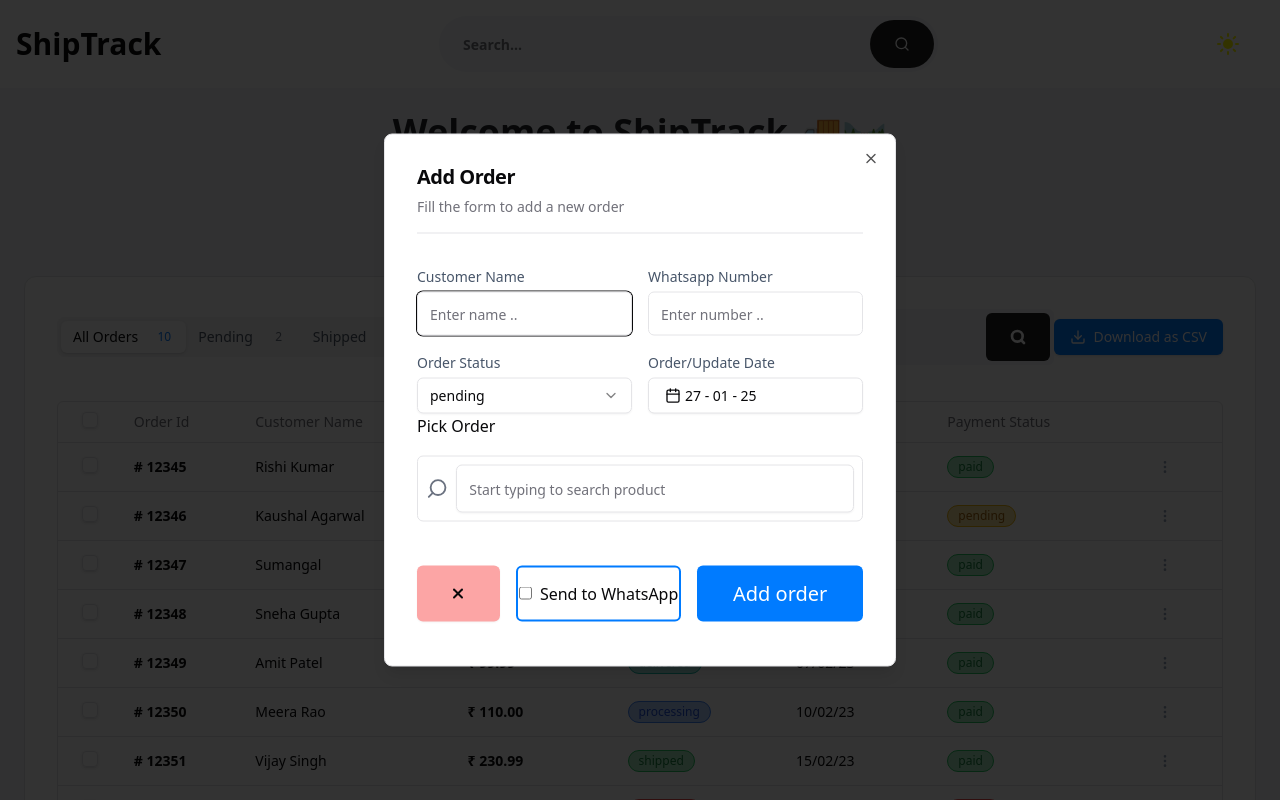
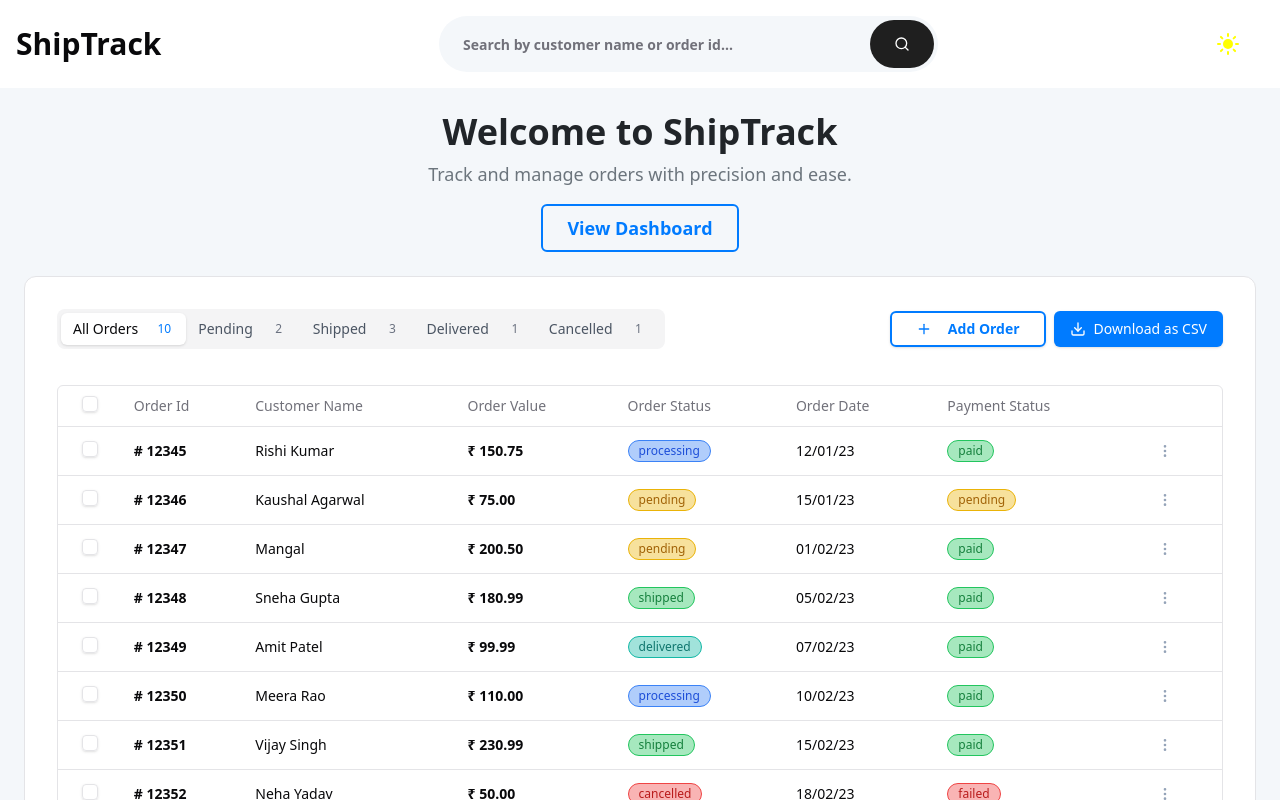
Before and after one commit to Tic-Tech-Toe/oms, a Next.js app: page / in a window 1280 px wide. Shown: the top 800 px of the page. Built offline with nearby package versions, Linux system fonts and the light colour scheme.

Commit message:
UI fixes

```diff
--- a/app/(home)/order-dashboard/page.tsx
+++ b/app/(home)/order-dashboard/page.tsx
@@ -47,10 +47,10 @@
       {openEditDialog && <EditOrderDialog />}
 
       {/* Button to add a new order */}
-      <Button onClick={handleAddOrder}>
+      {/* <Button onClick={handleAddOrder}>
         <Plus className="text-xl mr-2" />
         Add New Order
-      </Button>
+      </Button> */}
     </>
   );
 };
--- a/app/layout.tsx
+++ b/app/layout.tsx
@@ -14,7 +14,7 @@
 });
 
 export const metadata: Metadata = {
-  title: "Create Next App",
+  title: "Shiptrack | Order Management",
   description: "Generated by create next app",
 };
 
--- a/components/Header.tsx
+++ b/components/Header.tsx
@@ -1,18 +1,31 @@
 "use client"
 
+import React, { useState } from "react";
+import { Input } from "./ui/input";
+import { Button } from "./ui/button";
+import { Search, Moon, Sun } from "lucide-react";
+import { useTheme } from "next-themes";
+import { useOrderStore } from "@/hooks/useOrderStore";
 import Link from "next/link";
-import React from "react";
-import { Separator } from "./ui/separator";
-import { Switch } from "./ui/switch";
-import { useTheme } from "next-themes";
-import { log } from "console";
-import { Input } from "./ui/input";
-import { Moon, Search, Sun } from "lucide-react";
-import { Button } from "./ui/button";
 
 const Header = () => {
-    const {theme,setTheme} = useTheme("light");
-    console.log(theme)
+  const { theme, setTheme } = useTheme();
+  const [searchQuery, setSearchQuery] = useState(""); // State to manage the search query
+  const allOrders = useOrderStore((state) => state.allOrders); // Get orders from the store
+
+  // Function to handle search logic
+  const handleSearch = () => {
+    if (!searchQuery.trim()) return;
+
+    const filteredOrders = allOrders.filter(
+      (order) =>
+        order.customer.name.toLowerCase().includes(searchQuery.toLowerCase()) || // Search by customer name
+        order.id.toLowerCase().includes(searchQuery.toLowerCase()) // Search by order ID
+    );
+
+    console.log("Filtered Orders:", filteredOrders); // Display filtered orders in the console or render them
+    // You can now pass the filteredOrders to a component or render them directly
+  };
 
   const toggleTheme = () => {
     const newTheme = theme === "light" ? "dark" : "light";
@@ -22,39 +35,31 @@
   };
 
   return (
-    <header className="flex justify-between  py-4 px-2 gap-2 md:gap-0 md:px-4  items-center bg-background">
-      <h1 className="md:text-3xl text-2xl font-bold hidden md:block">ShipTrack</h1>
-      <div className="bg-light-light-gray font-semibold dark:bg-dark-dark-gray flex md:w-2/5 w-full rounded-full justify-around relative  p-2">
-        <Input placeholder="Search..." className="h-10 border-none px-4 text-lg font-semibold rounded-full focus:outline-none focus:ring-0 shadow-none focus:border-none focus-visible:outline-none focus-visible:ring-0 !important" />
+    <header className="flex justify-between py-4 px-2 gap-2 md:gap-0 md:px-4 items-center bg-background">
+      <Link href={"/"}><h1 className="md:text-3xl text-2xl font-bold hidden md:block">ShipTrack</h1></Link>
+
+
+      {/* Search Bar */}
+      <div className="bg-light-light-gray font-semibold dark:bg-dark-dark-gray flex md:w-2/5 w-full rounded-full justify-around relative p-2">
+        <Input
+          placeholder="Search by customer name or order id..."
+          className="h-10 border-none px-4 text-lg font-semibold rounded-full focus:outline-none focus:ring-0 shadow-none focus:border-none focus-visible:outline-none focus-visible:ring-0 !important"
+          value={searchQuery}
+          onChange={(e) => setSearchQuery(e.target.value)}
+        />
         <div className="dark:bg-light-text-secondary/[0.6] absolute bottom-1 right-1 rounded-full bg-dark-dark-gray p-2">
-            <Button className="h-8 border-none shadow-none">
-                <Search size={48} className="text-white"/>
+          <Button className="h-8 border-none shadow-none" onClick={handleSearch}>
+            <Search size={48} className="text-white" />
           </Button>
+        </div>
+      </div>
 
-        </div>
-        {/* <Link href="/dashboard" className=""><span className="text-light-text-secondary dark:text-dark-text-secondary hover:text-light-text-primary dark:hover:text-dark-text-primary transition-all duration-300 ">DASHBOARD</span></Link>
-        <span className="text-light-primary">|</span>
-        <Link href="/orders" className="text-light-text-secondary dark:text-dark-text-secondary hover:text-light-text-primary dark:hover:text-dark-text-primary transition-all duration-300 "><span>ORDERS</span></Link>
-        <span className="text-light-primary">|</span>
-        <Link href="/report"><span className="text-light-text-secondary dark:text-dark-text-secondary hover:text-light-text-primary dark:hover:text-dark-text-primary transition-all duration-300 ">REPORT</span></Link> */}
-      </div>
-      <div className="flex items-center md:mr-6 ">
-      {/* Render Moon when in light mode, Sun when in dark mode */}
+      {/* Theme Toggle Button */}
+      <div className="flex items-center md:mr-6">
         {theme === "light" ? (
-        <Moon
-          className="cursor-pointer text-black"
-          fill="black"
-          size={24}
-          onClick={toggleTheme}
-        />
+          <Moon className="cursor-pointer text-black" fill="black" size={24} onClick={toggleTheme} />
         ) : (
-        <Sun
-          className="cursor-pointer  "
-          color="yellow"
-          fill="yellow"
-          size={24}
-          onClick={toggleTheme}
-        />
+          <Sun className="cursor-pointer" color="yellow" fill="yellow" size={24} onClick={toggleTheme} />
         )}
       </div>
     </header>
--- a/components/Hero.tsx
+++ b/components/Hero.tsx
@@ -15,16 +15,16 @@
   const { allOrders, addOrder } = useOrderStore();
   // const [order, setOrder] = useState<OrderType[]>(orders);
   const addNewOrder = (newOrder) => {
-    addOrder(newOrder); // This will update the global store with the new order
+    addOrder(newOrder);
   };
   return (
     <section className='w-full'>
-        <h1 className='text-4xl font-bold text-light-text-primary dark:text-dark-text-primary text-center mt-6'>Welcome to <span>ShipTrack</span> 🚚🛤️</h1>
-        <h2 className='text-light-text-secondary dark:text-dark-text-secondary text-center text-lg pt-2'>Track and manage orders with precision and ease. 📦🔍</h2>
+        <h1 className='text-4xl font-bold text-light-text-primary dark:text-dark-text-primary text-center mt-6'>Welcome to <span>ShipTrack</span> </h1>
+        <h2 className='text-light-text-secondary dark:text-dark-text-secondary text-center text-lg pt-2'>Track and manage orders with precision and ease. </h2>
         <div className='flex md:flex-row flex-col w-full  justify-center gap-4 pt-4'>
-            <Link href="/order-dashboard" className='text-lg text-center font-semibold text-light-primary border-2 border-light-primary hover:border-light-button-hover h-12 px-6 py-2 rounded-md hover:scale-110'>View Dashboard</Link>
+            <Link href="/order-dashboard" className='text-lg text-center font-semibold text-light-primary border-2 border-light-primary hover:border-light-button-hover h-12 px-6 py-2 rounded-md transition-all duration-300'>View Dashboard</Link>
             {/* <Link href="/add-order" className='text-lg font-semibold h-12 px-6 py-2 rounded-md hover:scale-110 bg-dark-primary text-white border-2 border-light-primary'></Link> */}
-            <OrderDialog  />
+            {/* <OrderDialog  /> */}
         </div>
         <div>
             <TableArea orders={allOrders} />
--- a/components/OrderDialog.tsx
+++ b/components/OrderDialog.tsx
@@ -46,7 +46,7 @@
 
   const { addOrder } = useOrderStore(); // Access addOrder from store
   const { toast } = useToast();
-  const [open, setOpen] = useState(true);
+  const [open, setOpen] = useState(false);
 
   const onSubmit = async (data: FormData) => {
     console.log("Inside form submission");
@@ -181,7 +181,7 @@
   return (
     <Dialog onOpenChange={setOpen} open={open}>
       <DialogTrigger asChild>
-        <Button className="text-lg font-semibold text-light-primary border-2 border-light-primary hover:border-light-button-hover h-12 px-6 py-2 rounded-md hover:scale-110">
+        <Button className="text-sm font-semibold text-light-primary border-2 border-light-primary hover:border-light-button-hover px-6 py-2 rounded-md ">
           <Plus className="text-xl mr-2" />
           Add Order
         </Button>
--- a/components/Table/TableArea.tsx
+++ b/components/Table/TableArea.tsx
@@ -5,8 +5,7 @@
 import { Tabs, TabsContent, TabsList, TabsTrigger } from "../ui/tabs";
 import { Button } from "../ui/button";
 import { Download, Search } from "lucide-react";
-import { columns } from "./columns"; // Assuming this is the columns definition file
-import { orders } from "@/data/orders"; // Assuming this is the order data
+import { columns } from "./columns";
 import {
   ColumnDef,
   flexRender,
@@ -27,6 +26,7 @@
 import Pagination from "../pagination/Pagination";
 import { OrderType } from "@/types/orderType";
 import { useOrderStore } from "@/hooks/useOrderStore"; // Assuming a custom store to manage orders
+import OrderDialog from "../OrderDialog";
 
 export interface PaginationType {
   pageIndex: number;
@@ -147,7 +147,7 @@
             </div>
 
             {/* SearchBar */}
-            <div className="bg-light-light-gray font-semibold dark:bg-dark-dark-gray flex md:w-2/5 w-full rounded-md justify-around relative  p-2">
+            {/* <div className="bg-light-light-gray font-semibold dark:bg-dark-dark-gray flex md:w-2/5 w-full rounded-md justify-around relative  p-2">
               <Input
                 placeholder="Search..."
                 className="h-10 border-none px-4 text-lg font-semibold rounded-full focus:outline-none focus:ring-0 shadow-none focus:border-none focus-visible:outline-none focus-visible:ring-0 !important"
@@ -159,12 +159,17 @@
                   <Search size={48} strokeWidth={4} className="text-white" />
                 </Button>
               </div>
-            </div>
+            </div> */}
+
             {/* Button for Download */}
-            <Button className="flex items-center gap-2 max-lg:w-full max-sm:mb-4 bg-light-primary hover:bg-light-button-hover text-black">
+            <div className="flex items-center gap-2">
+            <OrderDialog />
+            <Button className="flex items-center gap-2 max-lg:w-full max-sm:mb-4 bg-light-primary hover:bg-light-button-hover">
               <Download className="size-4 text-white" />
               <span className="text-white">Download as CSV</span>
             </Button>
+            </div>
+
           </div>
 
           {/* Tabs Content */}
--- a/components/forms/Add-Order/PickOrder.tsx
+++ b/components/forms/Add-Order/PickOrder.tsx
@@ -134,9 +134,9 @@
 
             {/* Suggestions dropdown */}
             {productSuggestions.length > 0 && (
-              <div className="absolute w-full mt-1 bg-white z-10 shadow-lg border rounded-md">
+              <div className="absolute w-full mt-1 bg-light-background dark:bg-dark-dark-gray z-10 shadow-lg border rounded-md">
                 {productSuggestions.map((product) => (
-                  <div key={product.itemId} className="p-2 cursor-pointer hover:bg-gray-100">
+                  <div key={product.itemId} className="p-2 cursor-pointer hover:bg-gray-100 dark:hover:bg-dark-background">
                     <div className="flex items-center justify-between px-4 gap-1">
                       <Image
                         src={product.itemImage || '/fallback-image.png'} // Fallback image
@@ -149,7 +149,7 @@
                       <div className="flex ml-8">
                         <Minus
                           size={16}
-                          className="bg-gray-200 hover:bg-red-300 rounded-full p-0.5 mr-4"
+                          className="bg-gray-200 dark:bg-gray-900 hover:border hover:border-red-400 rounded-full p-0.5 mr-4"
                           onClick={() => handleDecrease(product.name)}
                         />
                         <input
@@ -160,7 +160,7 @@
                         />
                         <Plus
                           size={16}
-                          className="bg-gray-200 hover:bg-green-300 rounded-full p-0.5 ml-4"
+                          className="bg-gray-200 dark:bg-gray-800 dark:hover:bg-green-600 hover:bg-green-600 rounded-full p-0.5 ml-4"
                           onClick={() => handleIncrease(product.name)}
                         />
                         <input
--- a/data/customers.ts
+++ b/data/customers.ts
@@ -20,8 +20,8 @@
       alternatePhoneNumber: "9123456790",
     },
     {
-      name: "Sumangal",
-      whatsappNumber: "8981873533",
+      name: "Mangal",
+      whatsappNumber: "8981873532",
       shippingAddress: "56 Banjara Hills, Hyderabad, Telangana, India",
       billingAddress: "56 Banjara Hills, Hyderabad, Telangana, India",
       email: "anil.verma@email.com",
```
Lines whose indentation alone changed are shown as unchanged.
